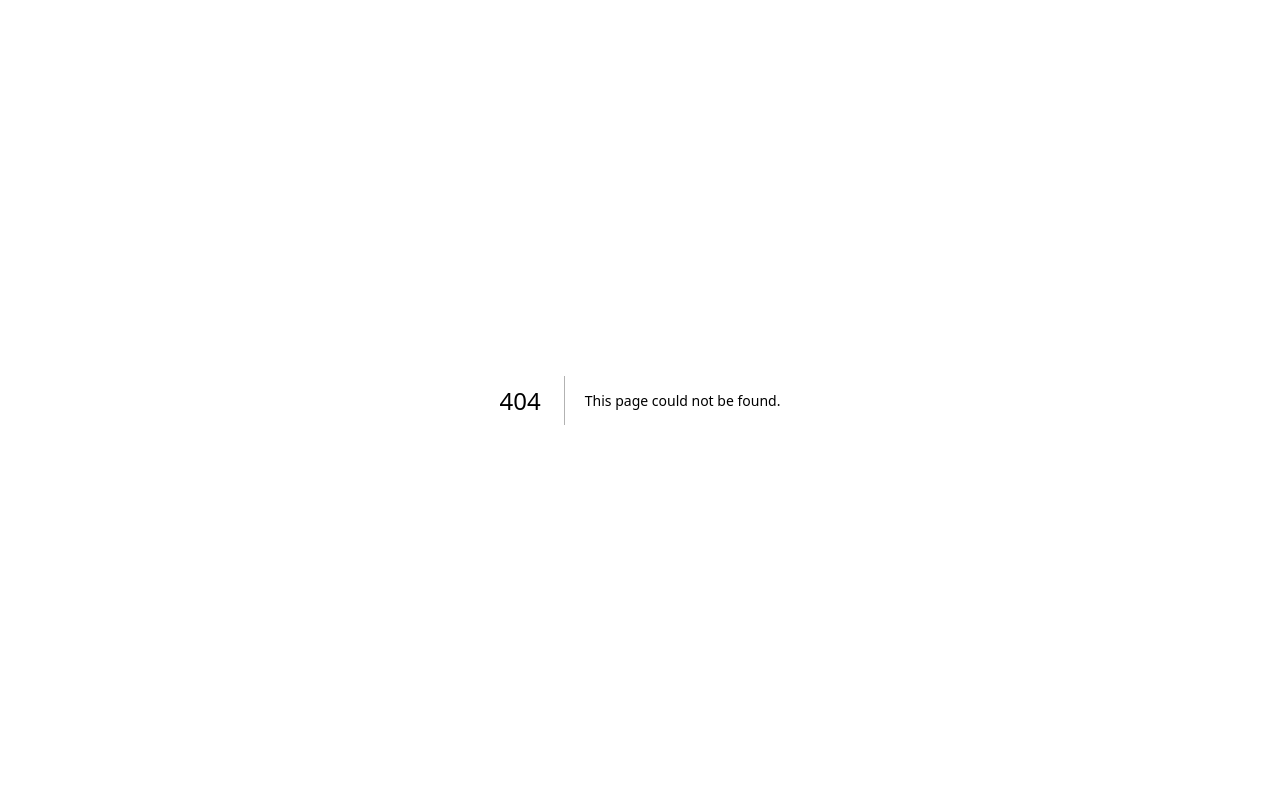
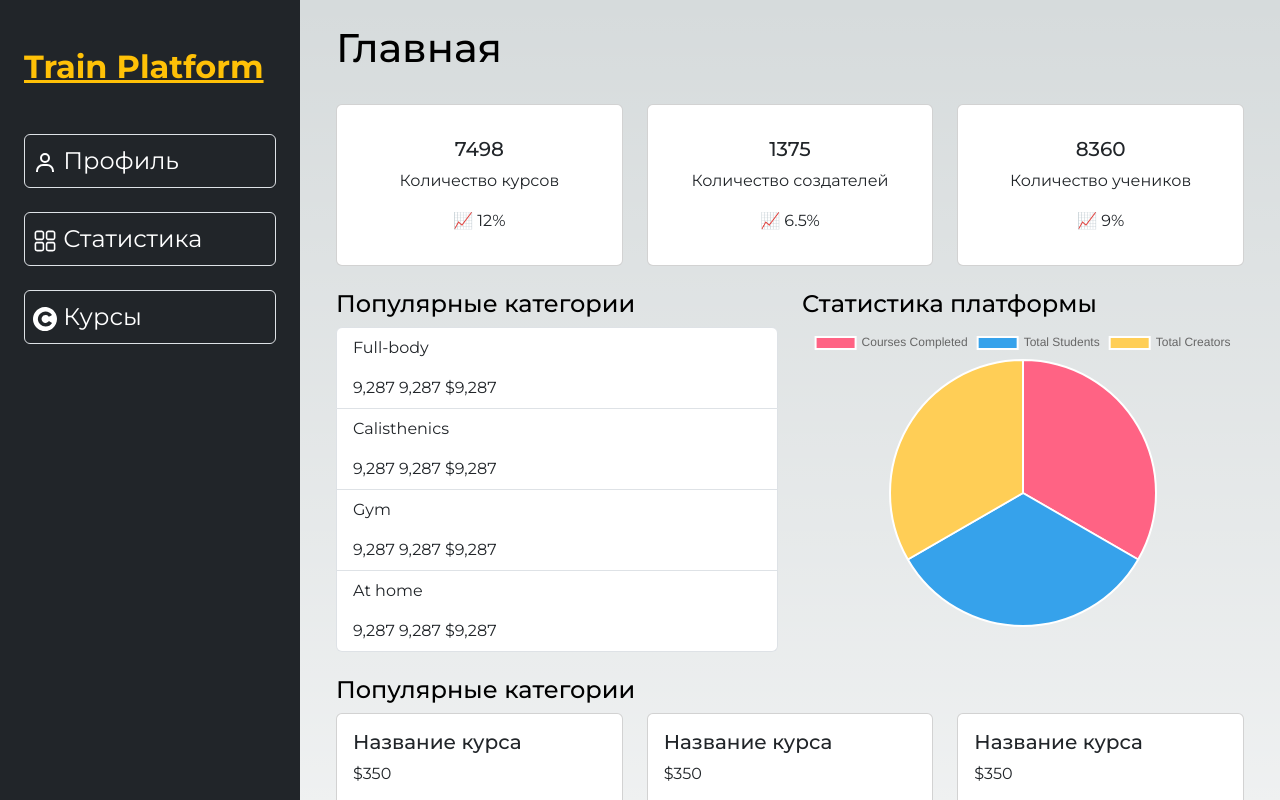
Before and after one commit to TeamHSE/study-platform, a Next.js app in the folder frontend/src/: page /board in a window 1280 px wide. Before the commit this address had no page. Shown: the top 800 px of the page. Built offline with nearby package versions, Linux system fonts and the light colour scheme.

Commit message:
feat(board): add demo board

```diff
--- a/frontend/package.json
+++ b/frontend/package.json
@@ -15,10 +15,12 @@
     "axios": "^1.7.2",
     "bootstrap": "^5.3.3",
     "bootstrap-icons": "^1.11.3",
+    "chart.js": "^4.4.3",
     "js-cookie": "^3.0.5",
     "next": "14.2.3",
     "react": "^18",
     "react-bootstrap": "^2.10.2",
+    "react-chartjs-2": "^5.2.0",
     "react-dom": "^18",
     "react-hook-form": "^7.52.0",
     "react-icons": "^5.2.1",
--- /dev/null
+++ b/frontend/src/app/(cabinet)/board/page.tsx
@@ -0,0 +1,7 @@
+import Dashboard from "@/components/cabinet/Dashboard";
+
+const DashboardPage = () => {
+  return <Dashboard />;
+};
+
+export default DashboardPage;
--- /dev/null
+++ b/frontend/src/components/cabinet/Dashboard.tsx
@@ -0,0 +1,109 @@
+"use client";
+
+import React from "react";
+import { Container, Row, Col, Card, ListGroup, ListGroupItem } from "react-bootstrap";
+import { Pie } from "react-chartjs-2";
+import { Chart as ChartJS, ArcElement, Tooltip, Legend } from "chart.js";
+
+ChartJS.register(ArcElement, Tooltip, Legend);
+
+const Dashboard = () => {
+  const data = {
+    labels: [ "Courses Completed", "Total Students", "Total Creators" ],
+    datasets: [
+      {
+        data: [ 256894, 256894, 256894 ],
+        backgroundColor: [ "#FF6384", "#36A2EB", "#FFCE56" ],
+        hoverBackgroundColor: [ "#FF6384", "#36A2EB", "#FFCE56" ]
+      }
+    ]
+  };
+
+  const options = {
+    responsive: true,
+    maintainAspectRatio: false
+  };
+
+  return (
+    <Container fluid>
+      <Row className="mb-4">
+        <h1>Главная</h1>
+      </Row>
+      <Row className="mb-4">
+        <Col md={ 4 }>
+          <Card className="text-center p-3">
+            <Card.Body>
+              <Card.Title>7498</Card.Title>
+              <Card.Text>Количество курсов</Card.Text>
+              <Card.Text>📈 12%</Card.Text>
+            </Card.Body>
+          </Card>
+        </Col>
+        <Col md={ 4 }>
+          <Card className="text-center p-3">
+            <Card.Body>
+              <Card.Title>1375</Card.Title>
+              <Card.Text>Количество создателей</Card.Text>
+              <Card.Text>📈 6.5%</Card.Text>
+            </Card.Body>
+          </Card>
+        </Col>
+        <Col md={ 4 }>
+          <Card className="text-center p-3">
+            <Card.Body>
+              <Card.Title>8360</Card.Title>
+              <Card.Text>Количество учеников</Card.Text>
+              <Card.Text>📈 9%</Card.Text>
+            </Card.Body>
+          </Card>
+        </Col>
+      </Row>
+      <Row>
+        <Col md={ 6 }>
+          <h4>Популярные категории</h4>
+          <ListGroup>
+            <ListGroupItem>
+              <p>Full-body</p> 9,287 9,287 $9,287
+            </ListGroupItem>
+            <ListGroupItem>
+              <p>Calisthenics</p> 9,287 9,287 $9,287
+            </ListGroupItem>
+            <ListGroupItem>
+              <p>Gym</p> 9,287 9,287 $9,287
+            </ListGroupItem>
+            <ListGroupItem>
+              <p>At home</p> 9,287 9,287 $9,287
+            </ListGroupItem>
+          </ListGroup>
+        </Col>
+        <Col md={ 6 }>
+          <h4>Статистика платформы</h4>
+          <div style={ { height: "300px" } }>
+            <Pie data={ data } options={ options } />
+          </div>
+        </Col>
+      </Row>
+      <Row className="mt-4">
+        <Col>
+          <h4>Популярные категории</h4>
+        </Col>
+      </Row>
+      <Row>
+        { [ ...Array(7) ].map((_, index) => (
+          <Col md={ 4 } className="mb-4" key={ index }>
+            <Card>
+              <Card.Body>
+                <Card.Title>Название курса</Card.Title>
+                <Card.Text>$350</Card.Text>
+                <Card.Text>20/08/2024</Card.Text>
+                <Card.Text>Имя</Card.Text>
+              </Card.Body>
+            </Card>
+          </Col>
+        )) }
+      </Row>
+    </Container>
+  );
+};
+
+export default Dashboard;
```
Also changed, not shown: 1 other file (tests, documents, lock files or other folders).
